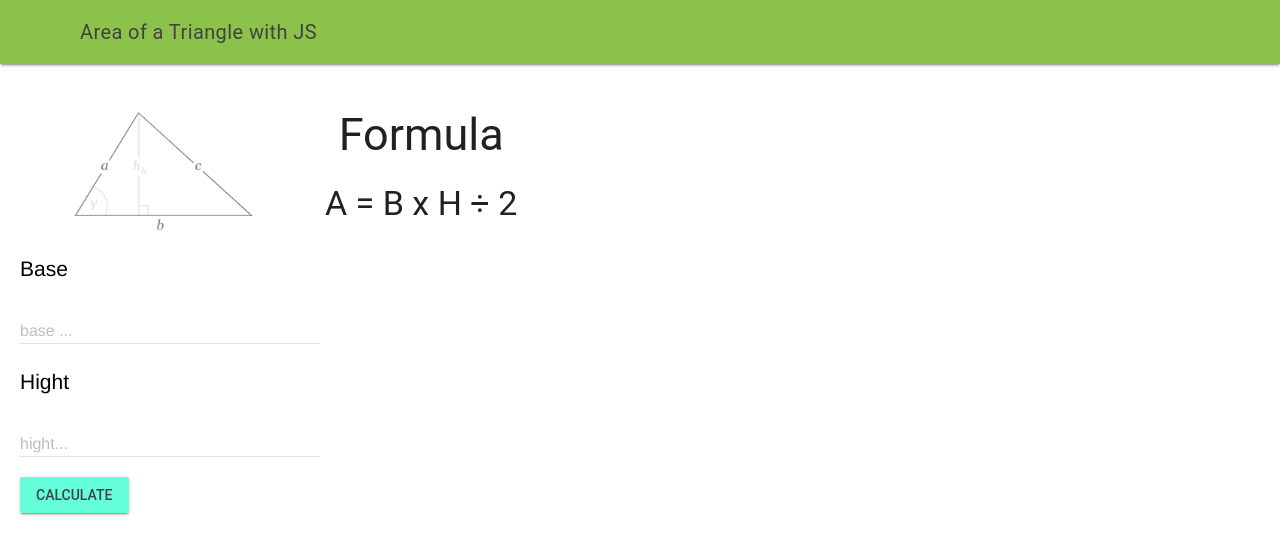
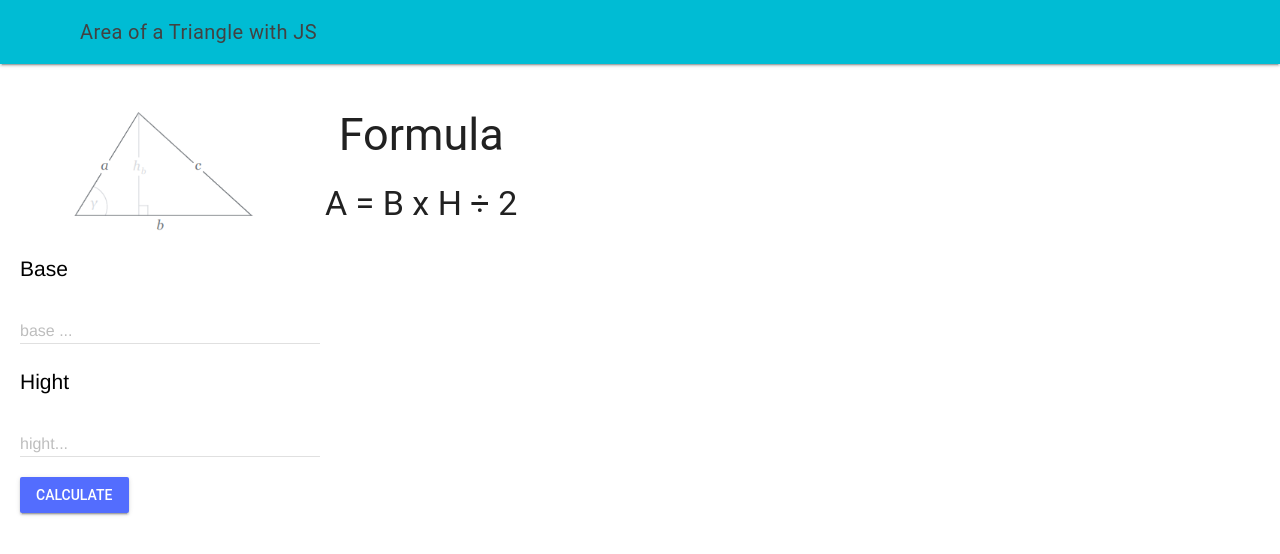
Before and after one commit to Emmanuel-Fofeyin/ICS2O-Unit2-04-HTML, a plain HTML site: page index.html in a window 1280 px wide. Drawn offline with nearby package versions, Linux system fonts and the light colour scheme; files that its build step writes are made by us from their sources; files whose address does not match are found by name.

Commit message:
changed color scheme

```diff
--- a/index.html
+++ b/index.html
@@ -10,8 +10,8 @@
     <link rel="icon" type="image/png" sizes="32x32" href="favicon-32x32.png" />
     <link rel="icon" type="image/png" sizes="16x16" href="favicon-16x16.png" />
     <link rel="manifest" href="site.webmanifest" />
-    <link rel="stylesheet" href="https://fonts.googleapis.com/icon?family=Material+Icons" />
-    <link rel="stylesheet" href="https://code.getmdl.io/1.3.0/material.light_green-teal.min.css" />
+    <link rel="stylesheet" href="https://fonts.googleapis.com/icon?family=Material+Icons"/>
+    <link rel="stylesheet" href="https://code.getmdl.io/1.3.0/material.cyan-indigo.min.css" />
     <link rel="stylesheet" href="./css/style.css" />
     <title>Area and Perimeter, with JavaScript</title>
   </head>
```
